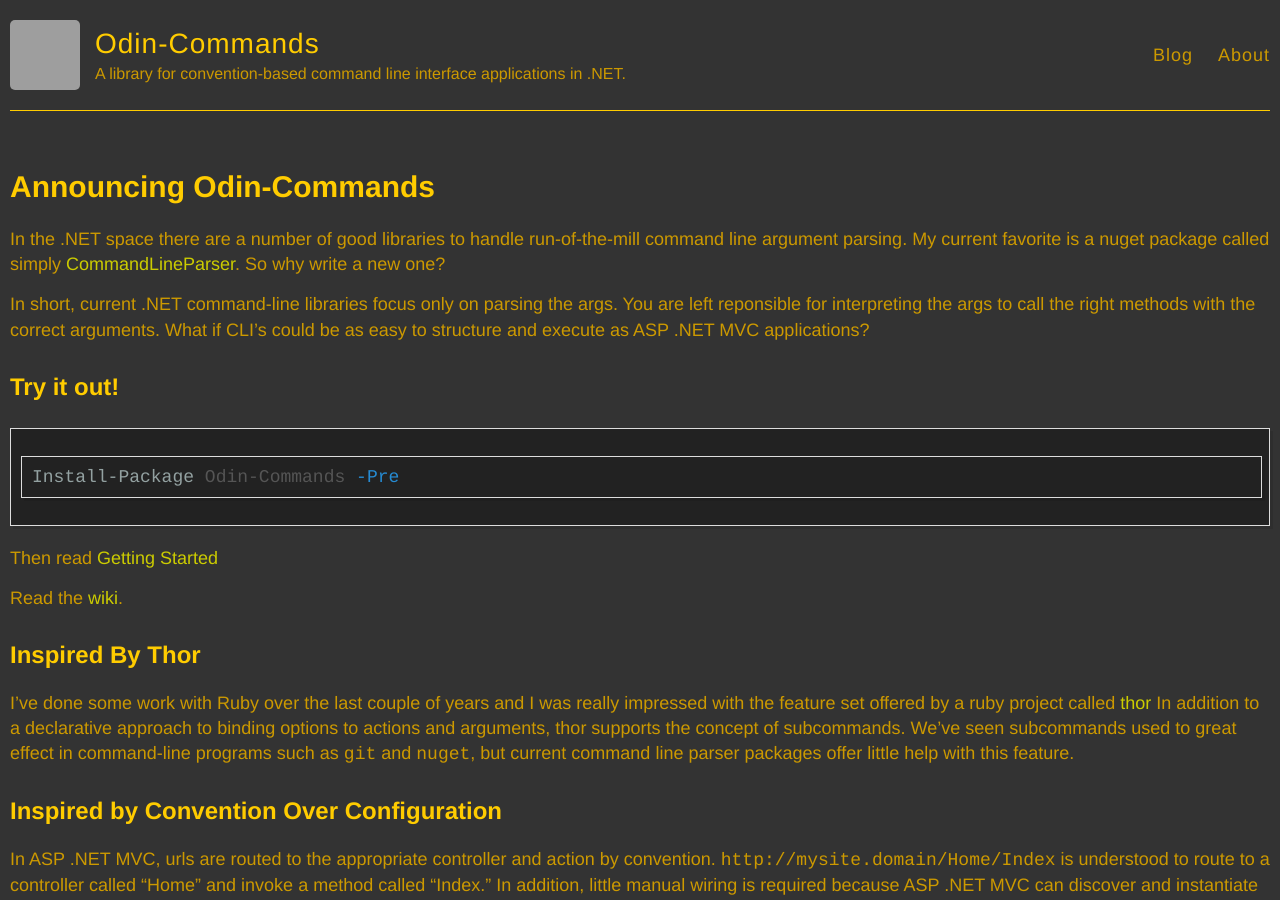
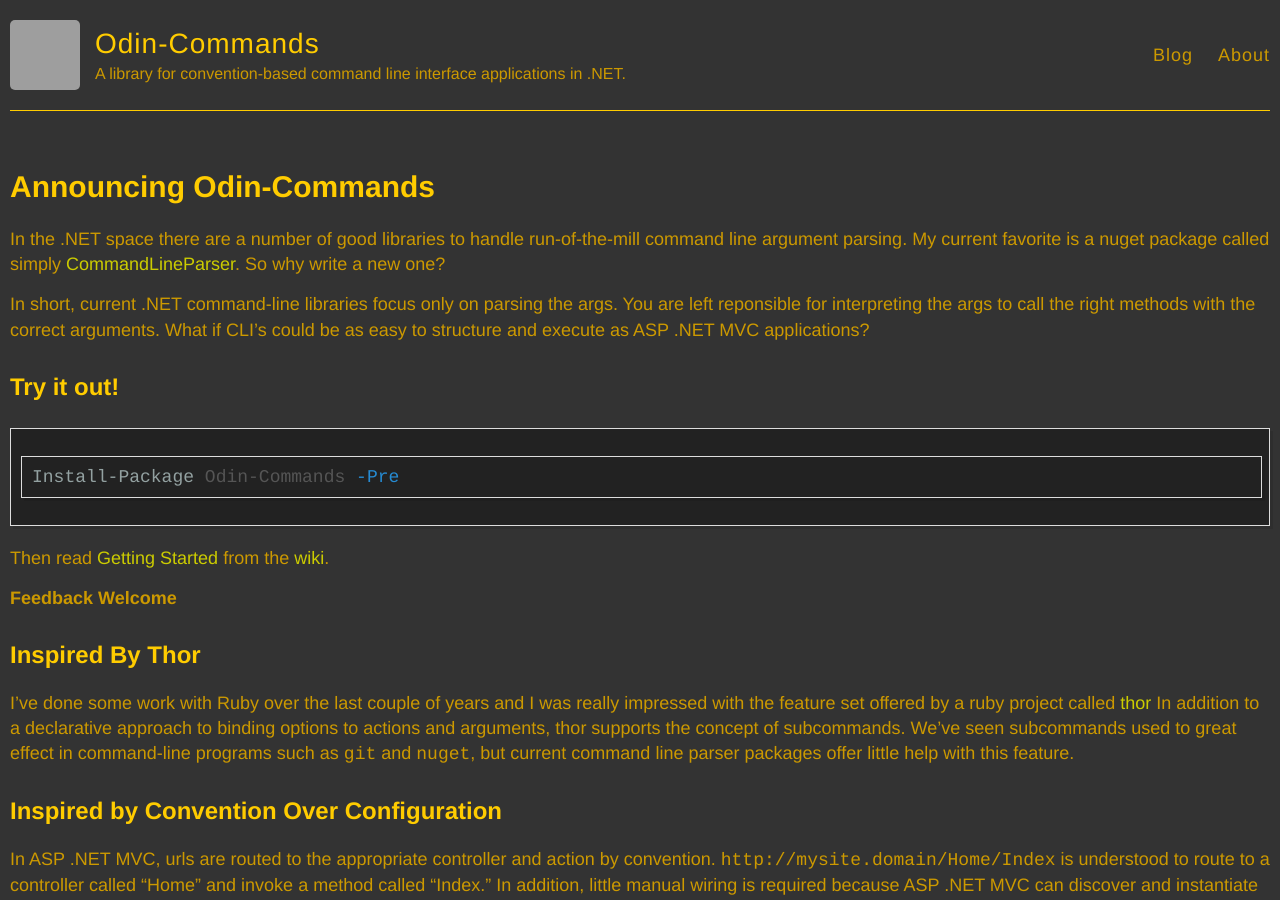
Before and after one commit to crmckenzie/Odin, a Jekyll site: the page built from _posts/2016-01-01-announcing-odin.markdown, in a window 1280 px wide and 900 px high. Built offline with Jekyll 4.4.1, drawn with Linux system fonts in a browser that asks for light colours; Markdown is read by kramdown in place of the engine named in the settings; grey boxes are pictures that could not be loaded.

Commit message:
Update 2016-01-01-announcing-odin.markdown

````diff
--- a/_posts/2016-01-01-announcing-odin.markdown
+++ b/_posts/2016-01-01-announcing-odin.markdown
@@ -18,9 +18,9 @@ What if CLI's could be as easy to structure and execute as ASP .NET MVC applicat
 Install-Package Odin-Commands -Pre
 ```
 
-Then read [Getting Started](https://github.com/crmckenzie/Odin/wiki/Getting-Started)
+Then read [Getting Started](https://github.com/crmckenzie/Odin/wiki/Getting-Started) from the [wiki](https://github.com/crmckenzie/Odin/wiki).
 
-Read the [wiki](https://github.com/crmckenzie/Odin/wiki).
+**Feedback Welcome**
 
 ## Inspired By Thor
 
````
